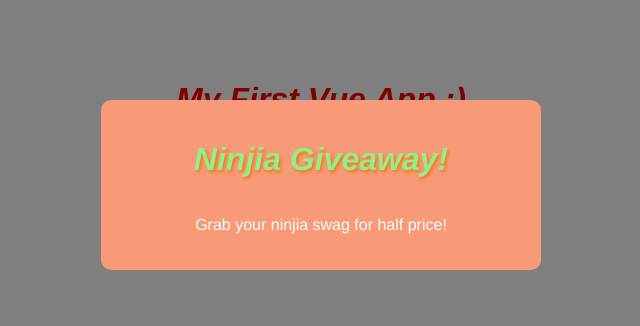
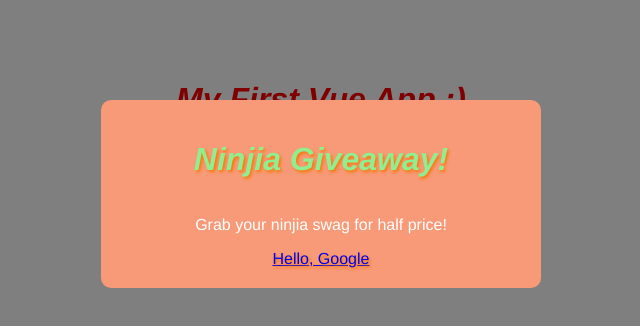
Before and after one commit to Kris0201/modal-project, a Vue app: page / in a window 1280 px wide. Both pictures are taken after a click on the button "open Modal". Shown: the top 326 px of the page, without its empty margins (319-959 px from the left). Built offline with nearby package versions, Linux system fonts and the light colour scheme.

Commit message:
slot拆分：slot name

```diff
--- a/src/App.vue
+++ b/src/App.vue
@@ -1,11 +1,15 @@
 <template>
   <h1>{{ title }}</h1>
   <div v-if="showModal">
-    <!--子元件Modal有兩個屬性: header & text-->
+
     <Modal theme="sale" @close="toggleModal">
       <!-- 可在此寫template (slots) ，此處資訊會傳至子元件標有<slot></slot>的區域中-->
       <h1>Ninjia Giveaway!</h1>
       <p>Grab your ninjia swag for half price!</p>
+      <template v-slot:links>
+        <!-- slot拆分：在Modal元件中的a連結想要另外呈現在子元件的 .action中而非<slot></slot>範圍內 -->
+        <a href="https://www.google.com/">Hello, Google</a>
+      </template>
     </Modal>
 
     <!--
--- a/src/components/Modal.vue
+++ b/src/components/Modal.vue
@@ -6,6 +6,10 @@
       <!--修飾符.self：在.backdrop的@click加上修飾符.self，目的在於阻止點擊到modal的橘色區域時關閉整個modal。.self 的作用只會觸發元素自己(.backdrop)的事件行為，由子層元素(.modal)傳遞來的事件(即冒泡的事件傳遞)則不會觸發-->
 
       <slot></slot>
+      <div class="action">
+        <!-- slot拆分 -->
+        <slot name="links"></slot>
+      </div>
     </div>
   </div>
 </template>
```
